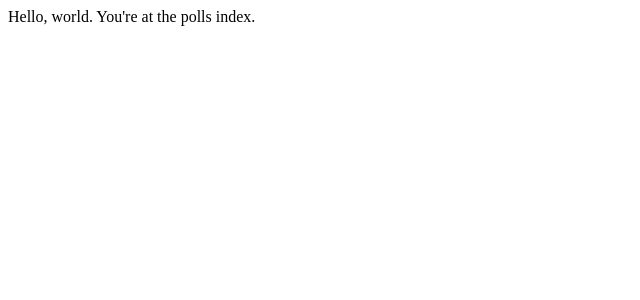
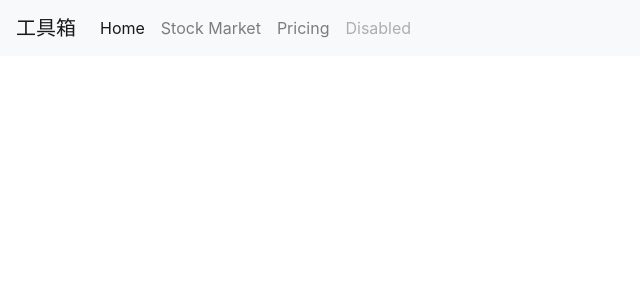
Before and after one commit to WangWeigao/toolkit, a Django app: page /stock_market/ in a window 1280 px wide. Shown: the top 300 px of the page, without its empty margins (0-640 px from the left). Run offline with Django 3.2, Linux system fonts and the light colour scheme; some libraries are stand-ins or nearby versions.

Commit message:
add complately stock market page

```diff
--- a/stock_market/urls.py
+++ b/stock_market/urls.py
@@ -2,6 +2,6 @@ from django.urls import path
 from . import views
 
 urlpatterns = [
-    path('', views.index, name='index'),
+    path('', views.home, name='stock_market_home'),
     path('avg', views.avg, name='avg'),
 ]
--- a/stock_market/views.py
+++ b/stock_market/views.py
@@ -1,16 +1,17 @@
+import tushare as ts
 from django.shortcuts import render
-from django.http import HttpResponse
-import tushare as ts
+
 
 # Create your views here.
-def index(request):
-    return HttpResponse("Hello, world. You're at the polls index.")
+def home(request):
+    return render(request, 'stock_market/home.html')
+
 
 def avg(request):
     all_data = ts.get_index().iterrows()
     data = {
-            'message': 'Hello World!',
-            'title': '股市大盘',
-            'all_data': all_data,
-            }
+        'message': 'Hello World!',
+        'title': '股市大盘',
+        'all_data': all_data,
+    }
     return render(request, 'stock_market/avg.html', data)
--- a/templates/base.html
+++ b/templates/base.html
@@ -6,10 +6,26 @@
 	{% block css %}{% endblock %}
 </head>
 <body>
-	{% block content %}{% endblock %}
-	<script src="https://code.jquery.com/jquery-3.3.1.slim.min.js" integrity="sha384-q8i/X+965DzO0rT7abK41JStQIAqVgRVzpbzo5smXKp4YfRvH+8abtTE1Pi6jizo" crossorigin="anonymous"></script>
-	<script src="https://cdnjs.cloudflare.com/ajax/libs/popper.js/1.14.3/umd/popper.min.js" integrity="sha384-ZMP7rVo3mIykV+2+9J3UJ46jBk0WLaUAdn689aCwoqbBJiSnjAK/l8WvCWPIPm49" crossorigin="anonymous"></script>
-	<script src="https://stackpath.bootstrapcdn.com/bootstrap/4.1.3/js/bootstrap.min.js" integrity="sha384-ChfqqxuZUCnJSK3+MXmPNIyE6ZbWh2IMqE241rYiqJxyMiZ6OW/JmZQ5stwEULTy" crossorigin="anonymous"></script>
-	{% block js %}{% endblock %}
+<nav class="navbar navbar-expand-lg navbar-light bg-light">
+  <a class="navbar-brand" href="/">工具箱</a>
+  <button class="navbar-toggler" type="button" data-toggle="collapse" data-target="#navbarNavAltMarkup" aria-controls="navbarNavAltMarkup" aria-expanded="false" aria-label="Toggle navigation">
+    <span class="navbar-toggler-icon"></span>
+  </button>
+  <div class="collapse navbar-collapse" id="navbarNavAltMarkup">
+    <div class="navbar-nav">
+      <a class="nav-item nav-link active" href="/stock_market">Home <span class="sr-only">(current)</span></a>
+      <a class="nav-item nav-link" href="/stock_market/avg">Stock Market</a>
+      <a class="nav-item nav-link" href="#">Pricing</a>
+      <a class="nav-item nav-link disabled" href="#">Disabled</a>
+    </div>
+  </div>
+</nav>
+    <div class="">
+        {% block content %}{% endblock %}
+    </div>
+    <script src="https://code.jquery.com/jquery-3.3.1.slim.min.js" integrity="sha384-q8i/X+965DzO0rT7abK41JStQIAqVgRVzpbzo5smXKp4YfRvH+8abtTE1Pi6jizo" crossorigin="anonymous"></script>
+    <script src="https://cdnjs.cloudflare.com/ajax/libs/popper.js/1.14.3/umd/popper.min.js" integrity="sha384-ZMP7rVo3mIykV+2+9J3UJ46jBk0WLaUAdn689aCwoqbBJiSnjAK/l8WvCWPIPm49" crossorigin="anonymous"></script>
+    <script src="https://stackpath.bootstrapcdn.com/bootstrap/4.1.3/js/bootstrap.min.js" integrity="sha384-ChfqqxuZUCnJSK3+MXmPNIyE6ZbWh2IMqE241rYiqJxyMiZ6OW/JmZQ5stwEULTy" crossorigin="anonymous"></script>
+    {% block js %}{% endblock %}
 </body>
 </html>
--- /dev/null
+++ b/templates/stock_market/home.html
@@ -0,0 +1,4 @@
+{% extends "base.html" %}
+{% block content %}
+
+{% endblock %}
--- /dev/null
+++ b/templates/toolkit/index.html
@@ -0,0 +1,4 @@
+{% extends "base.html" %}
+{% block content %}
+
+{% endblock %}
--- a/toolkit/settings.py
+++ b/toolkit/settings.py
@@ -25,7 +25,7 @@ SECRET_KEY = 'h$!j!0+&em0p1+&o+7hwq)5=2ha85^w^7+de5t!qokve9*^pyb'
 # SECURITY WARNING: don't run with debug turned on in production!
 DEBUG = True
 
-ALLOWED_HOSTS = ['toolkit.vigo.host']
+ALLOWED_HOSTS = ['toolkit.vigo.host', 'localhost', '127.0.0.1']
 
 
 # Application definition
--- a/toolkit/urls.py
+++ b/toolkit/urls.py
@@ -15,8 +15,10 @@ Including another URLconf
 """
 from django.contrib import admin
 from django.urls import path, include
+from . import views
 
 urlpatterns = [
+    path('', views.index, name='index'),
     path('admin/', admin.site.urls),
     path('stock_market/', include('stock_market.urls')),
 ]
--- /dev/null
+++ b/toolkit/views.py
@@ -0,0 +1,6 @@
+# coding = utf-8
+from django.shortcuts import render
+
+
+def index(request):
+    return render(request, 'toolkit/index.html')
```
Also changed, not shown: templates/stock_market/avg.html (+29 -2 lines).
